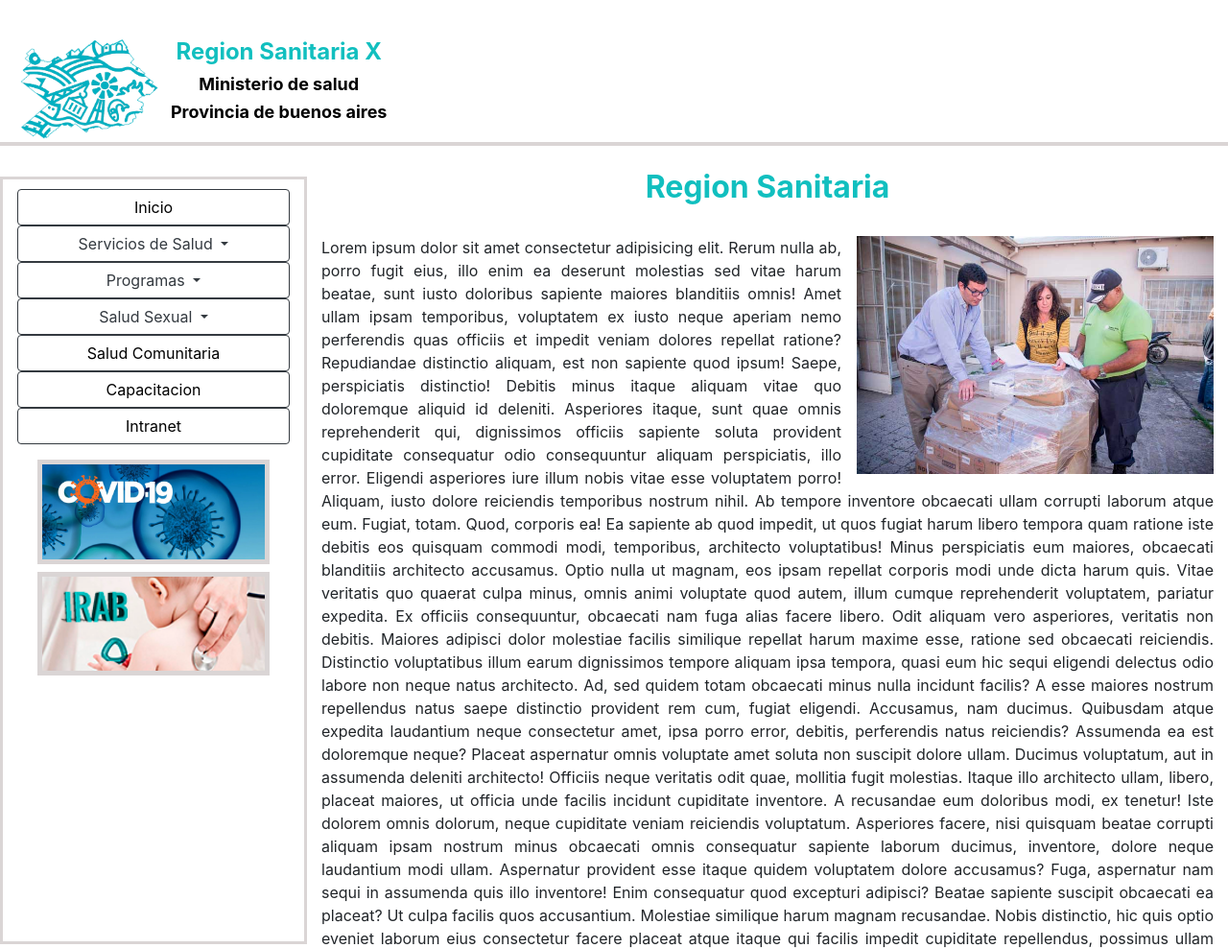
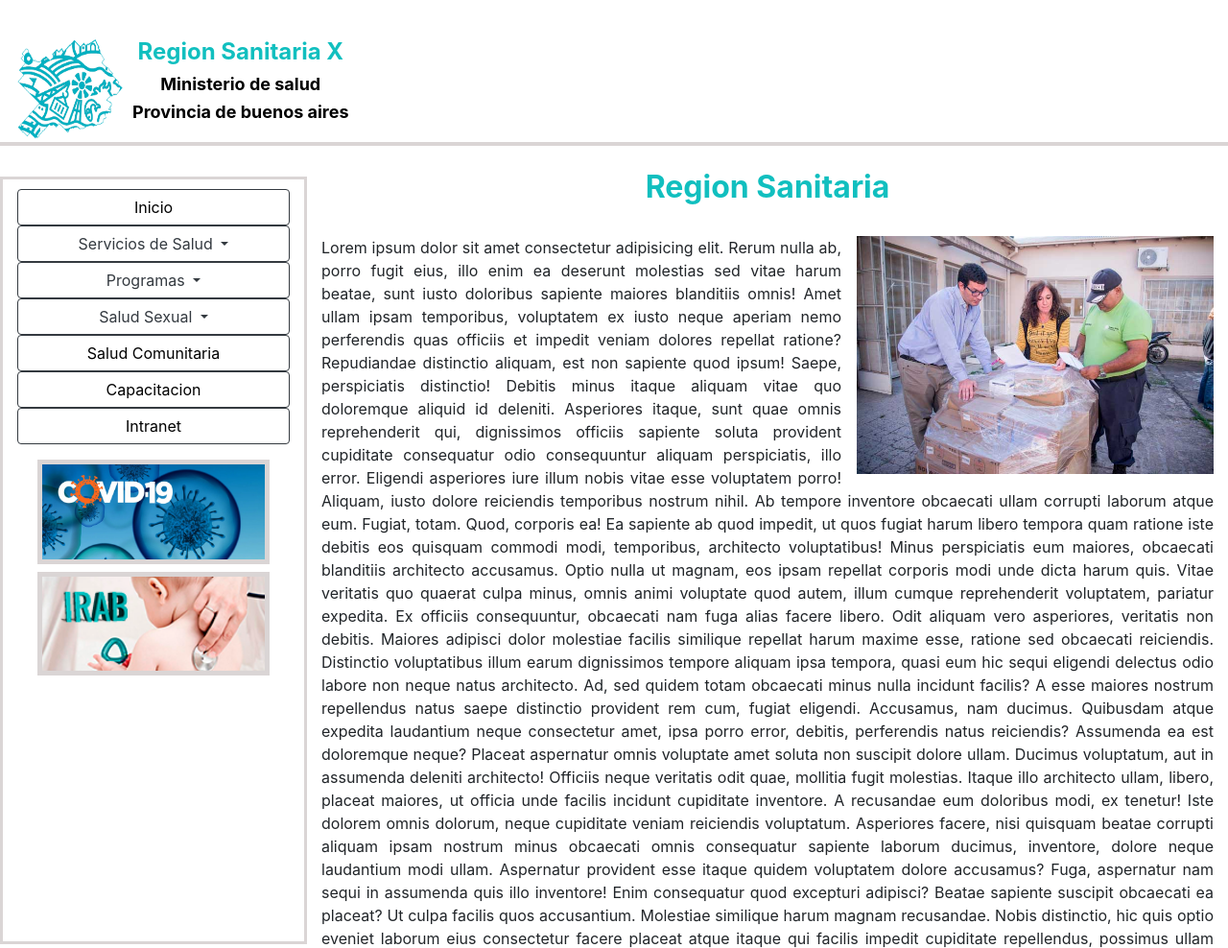
Before and after one commit to GRAVEDDIGER/rsxBootStrap, a plain HTML site: page index.html in a window 1280 px wide. Shown: the top 988 px of the page at 96% size. Drawn offline with nearby package versions, Linux system fonts and the light colour scheme.

Commit message:
Estilos del header

```diff
--- a/css/estilo.css
+++ b/css/estilo.css
@@ -12,7 +12,7 @@ altura {
 }
 
 .cabecera {
-    height: 100px;
+    height: 120px;
     background-color: var(--fondoPrincipal);
 
 
@@ -21,6 +21,10 @@ altura {
 .logo {
     height: 120px;
     transition: all 0.4s ease;
+}
+.logo img{
+    width: 130px;
+
 }
 .logo:hover{
     transform: scale(1.05);
--- a/index.html
+++ b/index.html
@@ -17,7 +17,7 @@
   <header class="row align-items-center lineaAbajo ">
     <div class="col-12 textoHeader mt-2 ml-2">
       <div class="d-flex flex-row text-center align-items-center  justify-content-md-start justify-content-lg-start justify-content-xl-start justify-content-sm-between justify-content-between mr-4 mr-sm-4 ">
-        <img src="img/regionlogo.png" class="logo" alt="" />
+        <a href="#" class="logo"><img src="img/regionlogo.png" class="logo"  alt="" /></a>
         <div class="ministerio">
           <h1>Region Sanitaria X</h1>
           <h2>Ministerio de salud</h2>
```
